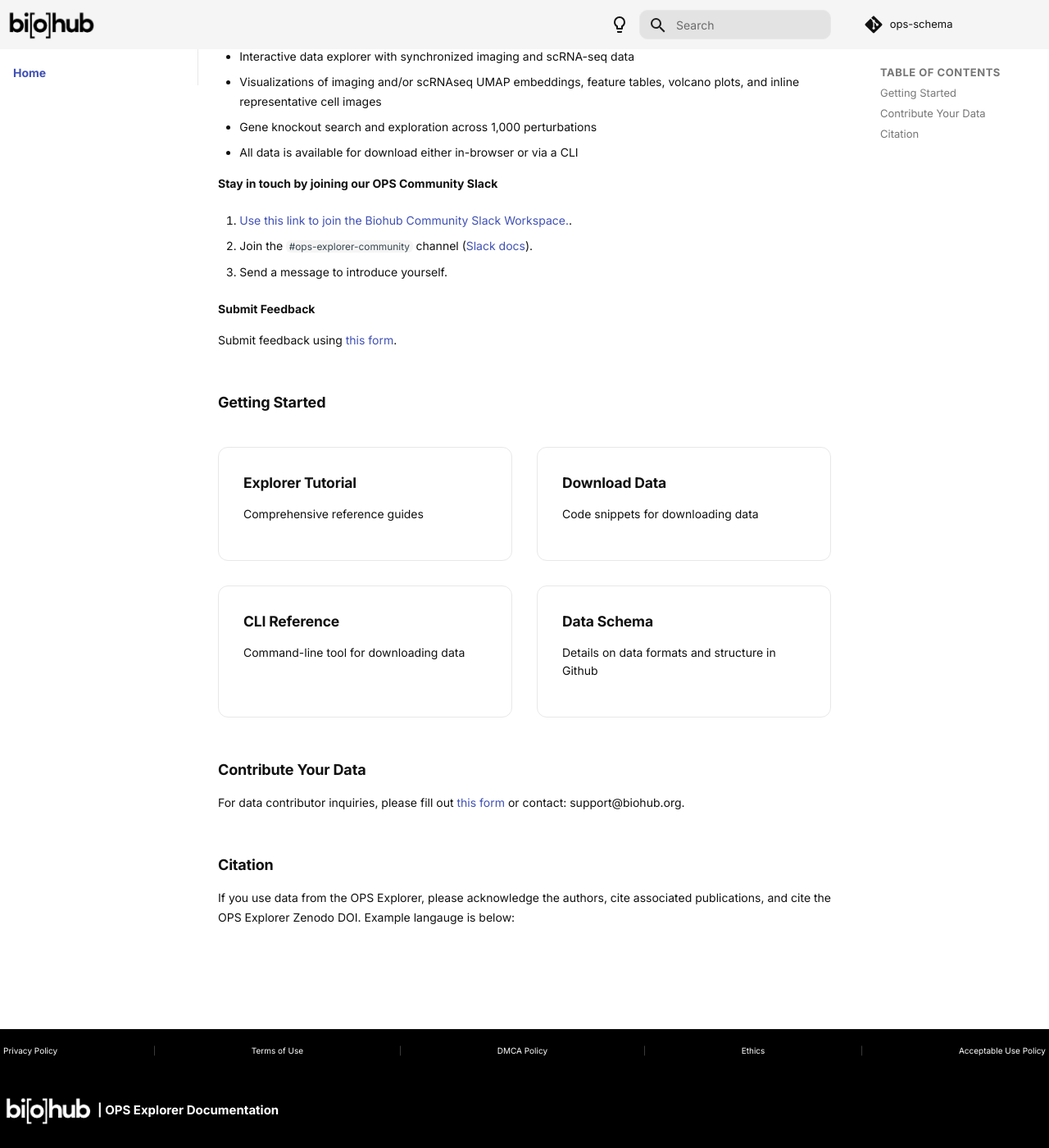
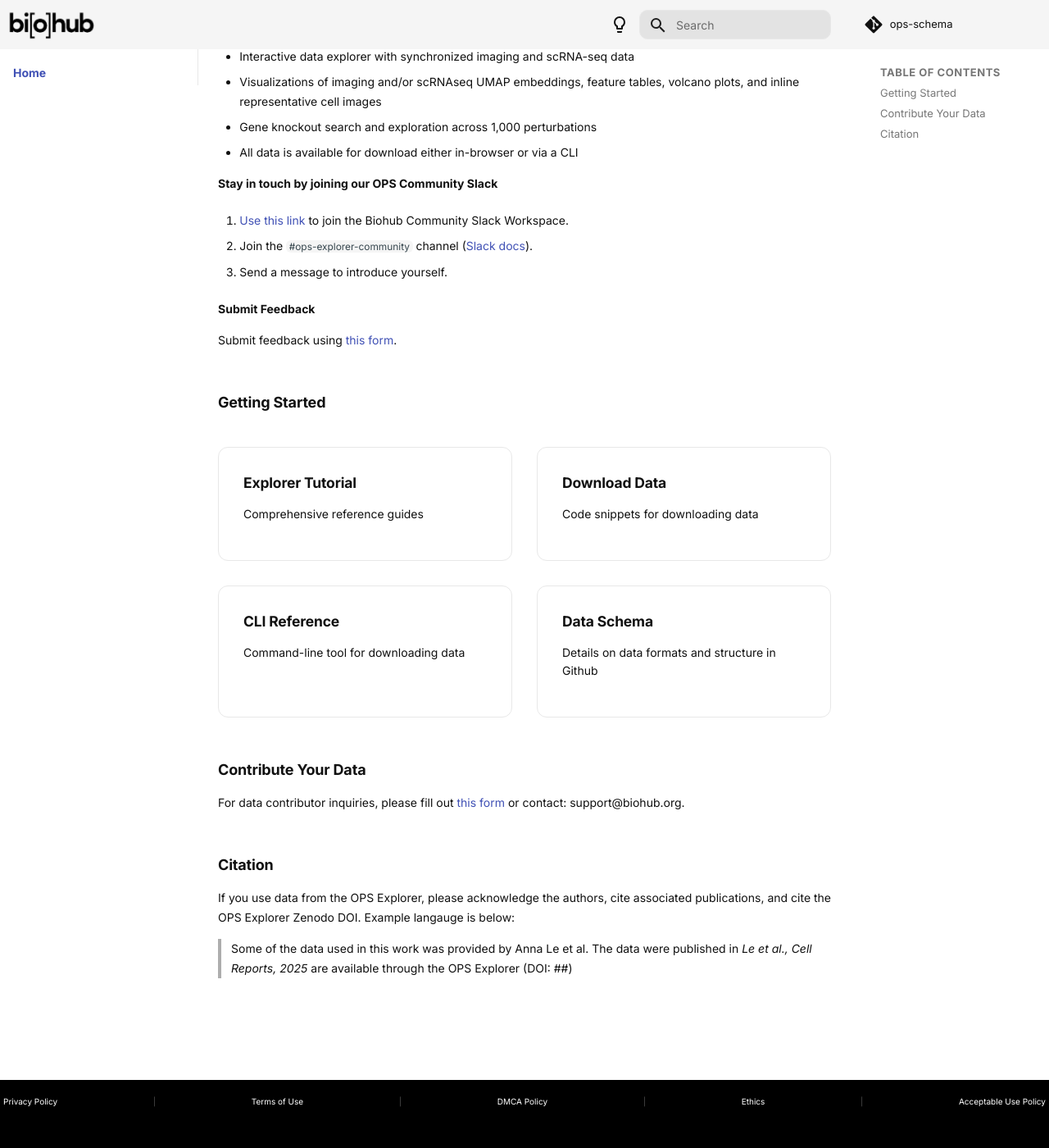
Before and after one commit to chanzuckerberg/ops-schema, an MkDocs documentation site: the page built from docs/index.md, in a window 1280 px wide and 1400 px high, scrolled down 430 px. Shown: the whole window at 82% size. Built offline with MkDocs 1.6.1 and Material for MkDocs 9.7.7, drawn with Linux system fonts in a browser that asks for light colours; comment, search, counter and statistics services are not loaded.

Commit message:
Update index.md

```diff
--- a/docs/index.md
+++ b/docs/index.md
@@ -24,7 +24,7 @@
 
 **Stay in touch by joining our OPS Community Slack**
 
-1. [Use this link to join the Biohub Community Slack Workspace.](https://join.slack.com/t/cziscience/shared_invite/zt-3yr8omv38-~PlTThsE~uKB4AjPcCy1_Q).
+1. [Use this link](https://join.slack.com/t/cziscience/shared_invite/zt-3yr8omv38-~PlTThsE~uKB4AjPcCy1_Q) to join the Biohub Community Slack Workspace.
 
 2. Join the `#ops-explorer-community` channel ([Slack docs](https://slack.com/help/articles/205239967-Join-a-channel)).
 
@@ -73,3 +73,5 @@
 ## Citation
 
 If you use data from the OPS Explorer, please acknowledge the authors, cite associated publications, and cite the OPS Explorer Zenodo DOI. Example langauge is below:
+
+> Some of the data used in this work was provided by Anna Le et al. The data were published in *Le et al., Cell Reports, 2025* are available through the OPS Explorer (DOI: ##)
```
